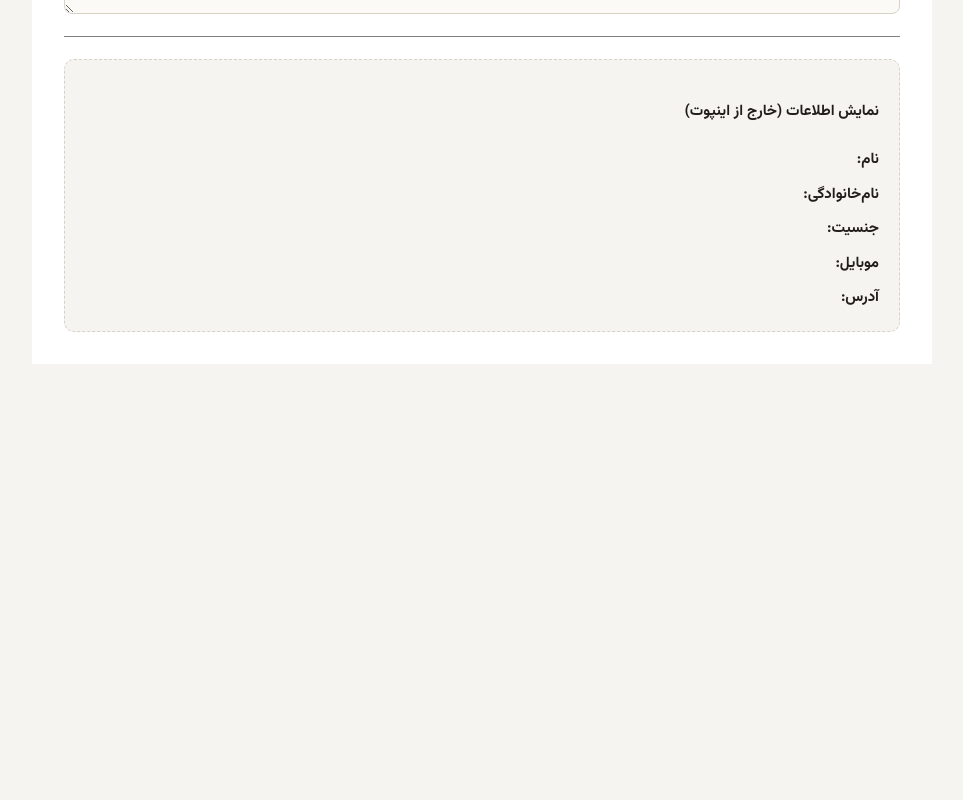
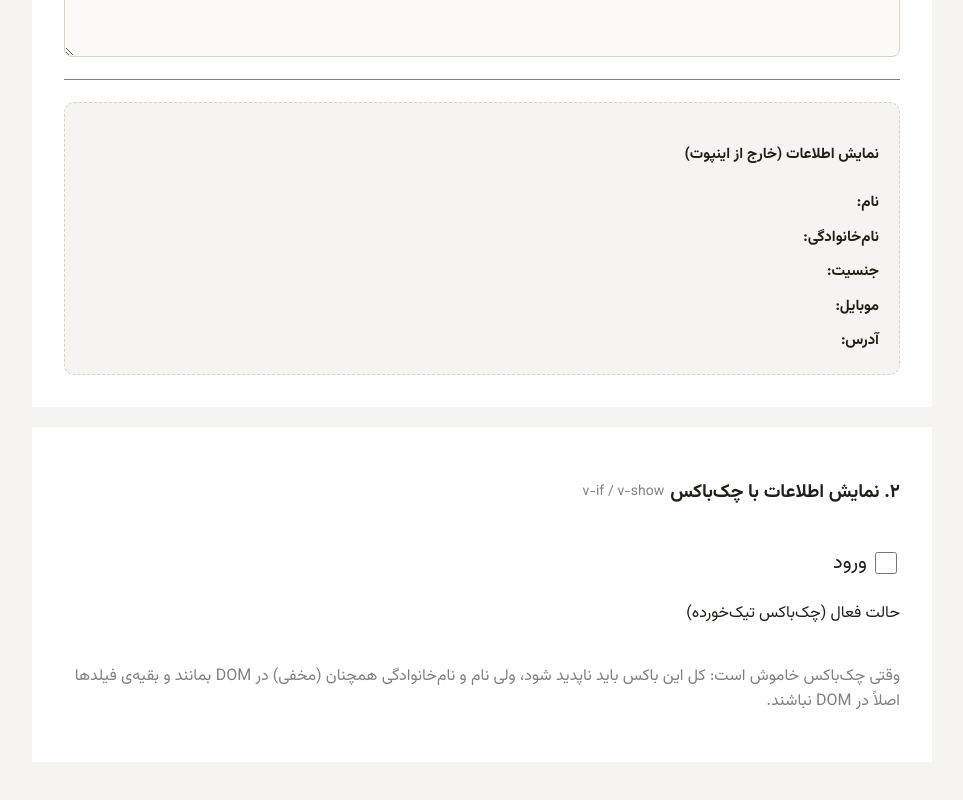
Before and after one commit to hoce1n/start-of-vue, a Vue app: page / in a window 1280 px wide. Shown: the part 724-1524 px from the top of the page, without its empty margins (284-1247 px from the left). Before the commit the page ends 1152 px from the top, so only its background shows below. Built offline with nearby package versions, Linux system fonts and the light colour scheme.

Commit message:
working with v-show and v-if.

```diff
--- a/src/App.vue
+++ b/src/App.vue
@@ -5,6 +5,7 @@
       <p>این فقط چیدمان و ظاهر است؛ منطق و رفتار Vue را خودت اضافه می‌کنی</p>
     </div>
     <PersonalInformation />
+    <DisplayInformation />
   </div>
 </template>
 
@@ -32,6 +33,9 @@ export default {
 #app {
   max-width: 900px;
   padding: 64px;
+  display: flex;
+  flex-direction: column;
+  gap: 20px;
 }
 h1 {
 
--- a/src/components/DisplayInformation.vue
+++ b/src/components/DisplayInformation.vue
@@ -1,37 +1,102 @@
 <template>
-  <div>
-    <div>
-      <div>۲. نمایش اطلاعات با چک‌باکس</div>
-      <div>v-if / v-show</div>
+  <section>
+    <div class="card">
+      <div class="header">
+        <h3>۲. نمایش اطلاعات با چک‌باکس</h3>
+        <span>v-if / v-show</span>
       </div>
 
       <label>
-      <input type="checkbox" checked="">
+        <input type="checkbox"  v-model="isLoggedIn">
         ورود
       </label>
 
       <div>
         <div>حالت فعال (چک‌باکس تیک‌خورده)</div>
+        <div class="show" v-show="isLoggedIn">
           <div>
-        <div>نام و نام‌خانوادگی: <span>حسین رضایی</span></div>
-        <div>جنسیت: <span>مرد</span></div>
-        <div>موبایل: <span>۰۹۱۲۳۴۵۶۷۸۹</span></div>
-        <div>آدرس: <span>تهران، خیابان...</span></div>
+            <strong v-show="isLoggedIn">نام و نام‌خانوادگی: <span>حسین رضایی</span></strong>
+            <strong v-if="isLoggedIn">جنسیت: <span>مرد</span></strong>
+            <strong v-if="isLoggedIn">موبایل: <span>۰۹۱۲۳۴۵۶۷۸۹</span></strong>
+            <strong v-if="isLoggedIn">آدرس: <span>تهران، خیابان...</span></strong>
+          </div>
         </div>
       </div>
 
-    <div>
+      <p style="color: grey;">
         وقتی چک‌باکس خاموش است: کل این باکس باید ناپدید شود، ولی نام و نام‌خانوادگی همچنان (مخفی) در DOM بمانند و بقیه‌ی فیلدها اصلاً در DOM نباشند.
+      </p>
     </div>
-  </div>
+  </section>
 </template>
 
 <script>
 export default {
-  name: 'DisplayInformation'
+  name: 'DisplayInformation',
+  data () {
+    return {
+      isLoggedIn: false
+    }
+  },
+  methods: {
+    // Login() {
+    //     this.isLoggedIn = !this.isLoggedIn;
+    // }
+  }
 
 }
 </script>
 
 <style>
+section {
+  padding: 32px;
+  background-color: white;
+}
+section .card {
+  display: flex;
+  flex-direction: column;
+  gap: 22px;
+}
+.header {
+  display: flex;
+  align-items: center;
+  width: fit-content;
+  justify-content: space-between;
+  gap: 0 6px;
+}
+
+.header span {
+  font-size: 14px;
+  color: gray;
+}
+
+label {
+  font-size: 20px;
+  display: flex;
+  align-items: center;
+}
+
+label input {
+  width: 22px;
+  height: 22px;
+  margin-left: 8px;
+}
+
+.show {
+  background: #F6F4F0;
+  border: 1px dashed rgb(216, 210, 198);
+  border-radius: 10px;
+  padding: 18px 20px;
+  font-size: 15px;
+  line-height: 1.9;
+}
+.show div {
+  display: flex;
+  flex-direction: column;
+  gap: 6px;
+}
+.show div span {
+  color: gray;
+}
+
 </style>
```
Lines whose indentation alone changed are shown as unchanged.
